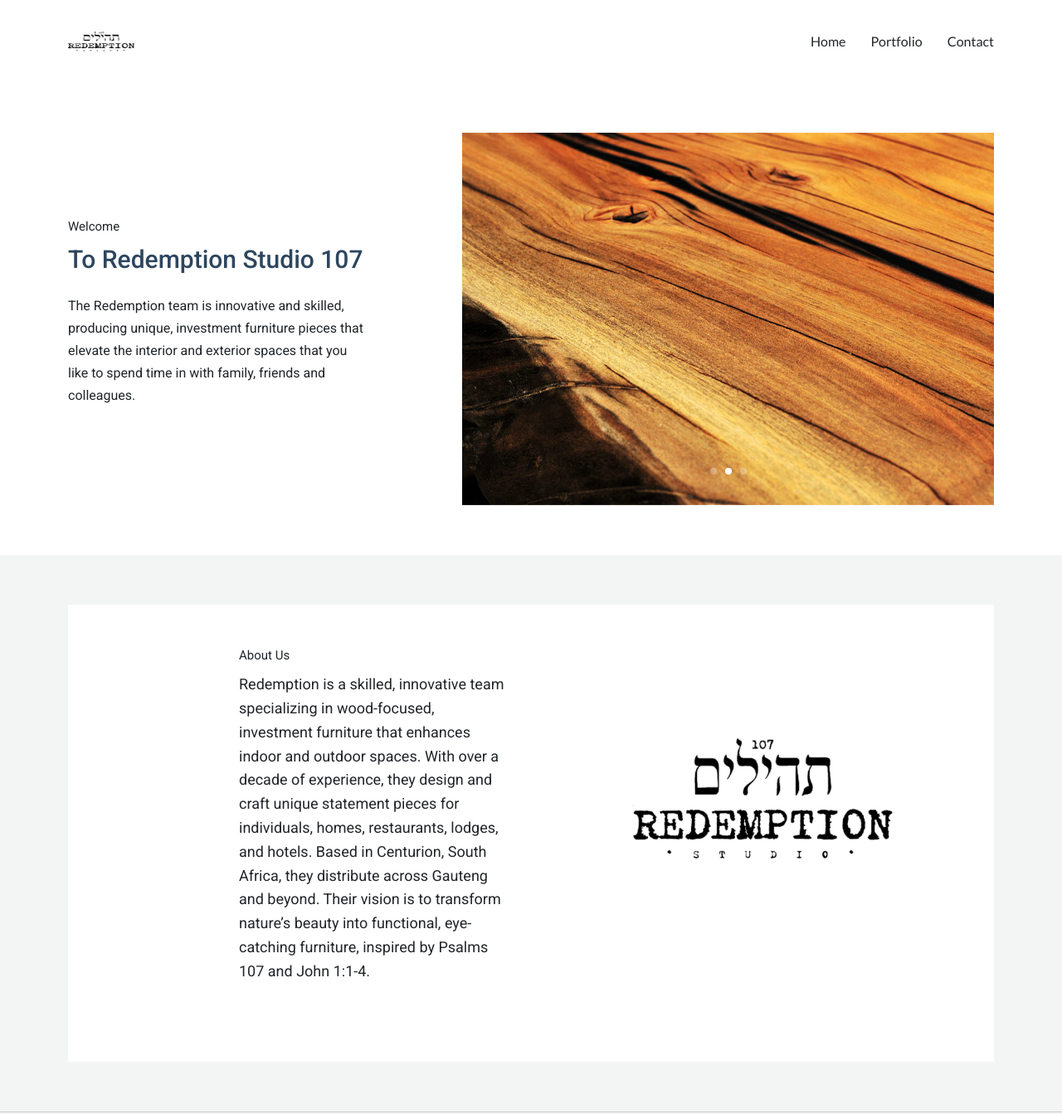
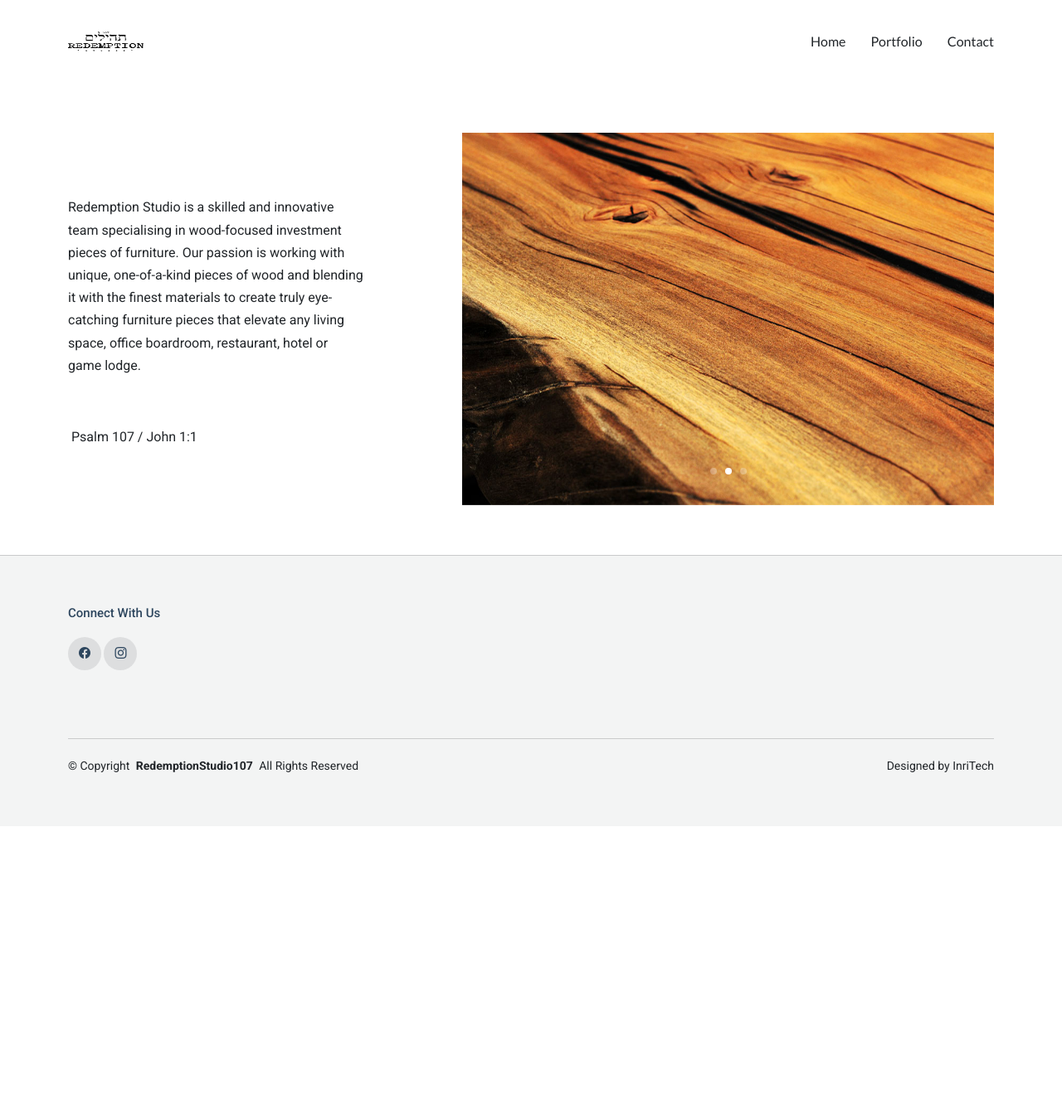
Before and after one commit to InriTech/redemptionstudio107, a plain HTML site: page index.html in a window 1280 px wide. Shown: the top 1343 px of the page at 83% size. After the commit the page ends 996 px from the top, so only its background shows below. Drawn offline with Linux system fonts and the light colour scheme.

Commit message:
Add files via upload

```diff
--- a/index.html
+++ b/index.html
@@ -27,13 +27,7 @@
   <!-- Main CSS File -->
   <link href="assets/css/main.css" rel="stylesheet">
 
-  <!-- =======================================================
-  * Template Name: Active
-  * Template URL: https://bootstrapmade.com/active-bootstrap-website-template/
-  * Updated: Aug 07 2024 with Bootstrap v5.3.3
-  * Author: BootstrapMade.com
-  * License: https://bootstrapmade.com/license/
-  ======================================================== -->
+
 </head>
 
 <body class="index-page">
@@ -43,7 +37,7 @@
 
       <a href="index.html" class="logo d-flex align-items-center">
         <!-- Uncomment the line below if you also wish to use an image logo -->
-        <img src="assets/img/logo.png" alt="" width="80" height="119" >
+      <img src="assets/img/logo.png" alt="" width="91" height="58">
 
       </a>
 
@@ -112,56 +106,17 @@
             </div>
           </div>
           <div class="col-lg-4 order-lg-1">
-            <span class="section-subtitle" data-aos="fade-up">Welcome</span>
+            <span class="section-subtitle" data-aos="fade-up"></span>
             <h1 class="mb-4" data-aos="fade-up">
-              To Redemption Studio 107
+
             </h1>
-            <p data-aos="fade-up">
-              The Redemption team is innovative and skilled, producing unique, investment furniture pieces that elevate the interior and exterior spaces that you like to spend time in with family, friends and colleagues.
-            </p>
-
+            <p data-aos="fade-up" class="aos-init aos-animate"> Redemption Studio is a skilled and innovative team specialising in wood-focused investment pieces of furniture. Our passion is working with unique, one-of-a-kind pieces of wood and blending it with the finest materials to create truly eye-catching furniture pieces that elevate any living space, office boardroom, restaurant, hotel or game lodge.&nbsp;</p>
+            <p data-aos="fade-up" class="aos-init aos-animate">&nbsp;</p>
+            <p data-aos="fade-up" class="aos-init aos-animate">&nbsp;Psalm 107 / John 1:1</p>
           </div>
         </div>
       </div>
     </section><!-- /About Section -->
-
-    <!-- About 2 Section -->
-    <section id="about-2" class="about-2 section light-background">
-
-      <div class="container">
-        <div class="content">
-          <div class="row justify-content-center">
-            <div class="col-sm-12 col-md-5 col-lg-4 col-xl-4 order-lg-2 offset-xl-1 mb-4">
-              <div class="img-wrap text-center text-md-left" data-aos="fade-up" data-aos-delay="100">
-                <div class="img">
-                  <img src="assets/img/img_v_3.jpg" alt="circle image" class="img-fluid">
-                </div>
-              </div>
-            </div>
-
-            <div class="offset-md-0 offset-lg-1 col-sm-12 col-md-5 col-lg-5 col-xl-4" data-aos="fade-up">
-              <div class="px-3">
-                <span class="content-subtitle">About Us</span>
-
-                <p class="lead">
-                  Redemption is a skilled, innovative team specializing in wood-focused, investment furniture that enhances indoor and outdoor spaces. With over a decade of experience, they design and craft unique statement pieces for individuals, homes, restaurants, lodges, and hotels. Based in Centurion, South Africa, they distribute across Gauteng and beyond. Their vision is to transform nature’s beauty into functional, eye-catching furniture, inspired by Psalms 107 and John 1:1-4.
-                </p>
-
-
-              </div>
-            </div>
-          </div>
-        </div>
-      </div>
-    </section><!-- /About 2 Section -->
-
-
-
-
-
-
-
-
 
 
   </main>
```
Also changed, not shown: contact.html (+1 -7 lines), portfolio.html (+1 -7 lines).
